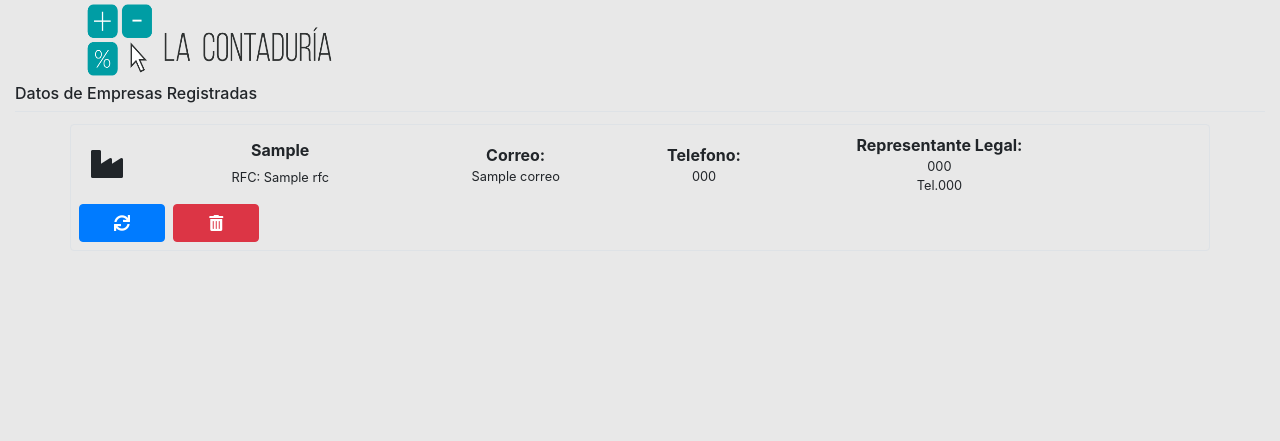
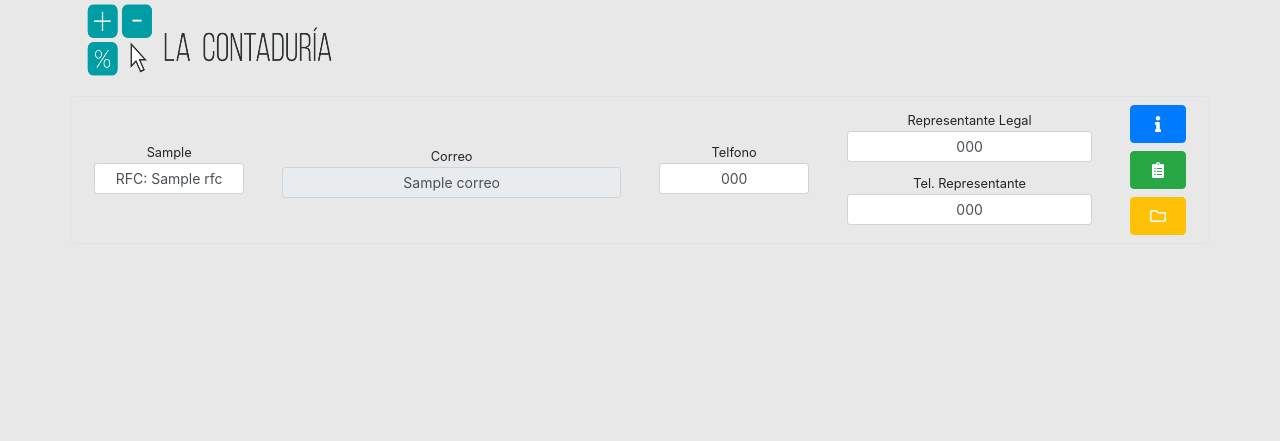
Before and after one commit to D1s4st33r/Contaduria, a PHP site: the page made by application/views/PanelUser/components_user/EmpresasCRUD.php in a window 1280 px wide. Shown: the top 441 px of the page. Run offline with PHP 8.4, Linux system fonts and the light colour scheme; the template is opened without the code that fills it: most values are stand-ins (such as "Sample title", 1, 10 or a date in 2020); data that the repository does not hold is empty.

Commit message:
Valida Clave de registro
Y los botones de EMPRESASCRUD estan por hacerse

```diff
--- a/application/controllers/Formulario.php
+++ b/application/controllers/Formulario.php
@@ -30,9 +30,8 @@ public function General()
 		$data['usuario'] = $this->Usuario;
 		$data['usuario'] += array("tipo" => $this->session_tipo);
 		$data['session'] = $this->session;
-		$id_user['user']=$this->session;
+		$data['user']=$this->session_id;
 		$this->load->view('templates/headerLimpio');
-		$this->load->view('PanelUser/components_user/Validar',$data);
         $this->load->view('PanelUser/components_user/PanelMenu',$data);
 		$this->load->view('formularios/index',$data);
 		$this->load->view('templates/footer');
@@ -42,4 +41,6 @@ public function General()
 
 		}
 
+
+
    }
--- a/application/models/Paneles_Model.php
+++ b/application/models/Paneles_Model.php
@@ -310,7 +310,7 @@ class Paneles_Model extends CI_Model
     {
         $sumaEmpresas = $this->db->select('COUNT(rfc)')
         ->from("empresa")
-        ->where("id_usuario",1)
+        ->where("id_usuario",$id_usuario)
         ->get()
         ->result_array()[0]["COUNT(rfc)"];
     $usuarios= array(
@@ -319,12 +319,12 @@ class Paneles_Model extends CI_Model
     return $usuarios;
 
     }
-    public function getInfoEmpresas()
+    public function getInfoEmpresas($id_usuario)
     {
 
         $Empleados = $this->db->select('rfc,razonSocial,correo,telefono,representantelegal,telrepresentante')
             ->from("empresa")
-            ->where("id_usuario",1)
+            ->where("id_usuario",$id_usuario)
             ->get()
             ->result_array();
 
--- a/application/views/PanelUser/components_user/EmpresasCRUD.php
+++ b/application/views/PanelUser/components_user/EmpresasCRUD.php
@@ -1,58 +1,58 @@
 
 
-
-        <?php if( "0" == $estadisticas["Empresas"]):?>
+          <?php if( "0" == $estadisticas["Empresas"]):?>
         <div class=" col-12 p-2 " >
           <h3 class=" pb-0 pt-1 mb-0 lh-125 text-muted text-center ">
             No hay Registros
           </h3>
           </div>
         <?php else: ?>
-        <h6 class="border-bottom border-gray pb-2 mb-0">Datos de Empresas Registradas</h6>
         <div class="col-12 p-2 text-center">
           <div class="container">
             <?php foreach ($Empleados["Empresas"] as $key => $value) :?>
-            <div class="row p-1 my-1 border-bottom align-items-center border rounded" >
-            <i class=" mx-3 fas fa-industry fa-2x  "></i>
-              <div class="col-sm-1 col-md-1 col-lg-3 ">
+            <div class="row p-1 my-1 border-bottom align-items-center border rounded" id="id<?php echo $key ; ?>" >
+              <div class="col-sm-6 col-md-6 col-lg-2">
                 <div class="form-group   p-1 m-0 ">
-                <h6><strong class="text-gray-dark"><?php echo $value['razonSocial'];?></strong></h6>
-                <small class="d-block">RFC: <?php echo $value['rfc'];?></small>
+                    <label class="small disable m-0" for="razonSocial"><?php echo $value['razonSocial'];?></label>
+                  <label  name="id" class="form-control form-control-sm text-center"> RFC: <?php echo $value['rfc'];?></label>
+                </div>
+              </div>
+              <div class="col-sm-6 col-md-6 col-lg-4">
+                <div class="form-group   p-1 m-0 ">
+                    <label class="small disable m-0" for="correo">Correo</label>
+                    <input type="text" value="<?php echo $value['correo'];?>" name="correo" class="form-control form-control-sm text-center" readonly>
                 </div>
               </div>
               <div class="col-sm-6 col-md-6 col-lg-2">
                 <div class="form-group   p-1 m-0 ">
-                    <strong>Correo:</strong>
-                    <small class="d-block"><?php echo $value['correo'];?></small>
-
-
-                </div>
-              </div>
-              <div class="col-sm-6 col-md-6 col-lg-2">
-                <div class="form-group   p-1 m-0 ">
-                    <strong>Telefono:</strong>
-                    <small class="d-block"><?php echo $value['telefono'];?></small>
+                    <label class="small disable m-0" for="telefono">Telfono</label>
+                    <label  name="telefono" class="form-control form-control-sm text-center"><?php echo $value['telefono'];?></label>
                 </div>
               </div>
               <div class="col-sm-6 col-md-6 col-lg-3">
                 <div class="form-group   p-1 m-0 ">
-                    <strong>Representante Legal:</strong>
-                    <small class="d-block"><?php echo $value['representantelegal'];?></small>
-                    <small class="d-block">Tel.<?php echo $value['telrepresentante'];?></small>
+                  <label class="small disable m-0" for="Representante">Representante Legal</label>
+                  <label  name="representantelegal" class="form-control form-control-sm text-center"><?php echo $value['representantelegal'];?></label>
+                  <label class="small disable m-0" for="Representante">Tel. Representante</label>
+                  <label  name="telrepresentante" class="form-control form-control-sm text-center"><?php echo $value['telrepresentante'];?></label>
                 </div>
               </div>
 
+              <div class="col-sm-12 col-lg-1">
                 <div class="container">
                   <div class="row">
-                    <div class="col-sm-1 col-lg-1 p-1">
-                    <a class="btn btn-primary btn-xs  btn-block text-white" onclick=" return updateContador('id<?php echo $key ; ?>','<?php echo base_url("ActualizarUsuario").$session; ?>')"> <i class='fas fa-sync'></i>  </a>
+                    <div class="col-sm-6 col-lg-12 p-1">
+                    <a class="btn btn-primary btn-md  btn-block text-white"data-toggle="modal" data-target="#myModal"></button> <i class='fas fa-info'></i>  </a>
                     </div>
-                    <div class="col-sm-6 col-lg-1 p-1">
-                    <a class="btn btn-danger btn-xs  btn-block text-white" onclick=" return EliminarUsuario('id<?php echo $key ; ?>','<?php echo base_url("EliminarUsuario").$session; ?>')"> <i class='fas fa-trash-alt'></i>  </a>
+                    <div class="col-sm-6 col-lg-12 p-1">
+                    <a class="btn btn-success btn-md  btn-block text-white" onclick=" return EliminarUsuario('id<?php echo $key ; ?>','<?php echo base_url("EliminarUsuario").$session; ?>')"> <i class='fas fa-clipboard-list'></i>  </a>
+                    </div>
+                    <div class="col-sm-6 col-lg-12 p-1">
+                    <a class="btn btn-warning btn-md  btn-block text-white" onclick=" return EliminarUsuario('id<?php echo $key ; ?>','<?php echo base_url("EliminarUsuario").$session; ?>')"> <i class='far fa-folder'></i>  </a>
                     </div>
                   </div>
                 </div>
-
+              </div>
             </div>
             <?php endforeach;?>
           </div>
--- a/application/views/PanelUser/components_user/Solicitud_Registro.php
+++ b/application/views/PanelUser/components_user/Solicitud_Registro.php
@@ -1,4 +1,4 @@
-<form class="form-inline">
+<form action="<?php echo base_url()."Login/ValidarRegistro"?>" class="form-inline" id="solicitud">
 <h6 class="d-block">Para registrar una empresa nueva, necesita ingresar la clave que su Contador asignado le proporcionó con anterioridad. </h6>
 
 
@@ -17,7 +17,7 @@
     <label for="inputPassword2" class="sr-only">Ingrese la clave</label>
     <input type="password" class="form-control" name="ClaveRegistro" id="ClaveRegistro" placeholder="Ingrese su clave">
   </div>
-  <button type="button" class="btn btn-primary mb-2" onclick="return ValidarClave('<?php echo base_url("ValidarRegistro").$session;?>')">Ir a Registro</button>
+  <button type="submit" class="btn btn-primary mb-2">Ir a Registro</button>
   <br>
   <h6>En caso de no tener una clave, debe solicitar una.</h6>
   <br>
```
Also changed, not shown: application/controllers/Login.php (+14 -6 lines), application/controllers/Panel_user.php (+10 -21 lines), application/models/Formularios_Model.php (+6 -1 lines), application/views/PanelUser/components_user/Validar.php (deleted, +0 -19 lines), application/views/PanelUser/components_user/totales.php (+2 -34 lines), application/views/formularios/index.php (+36 -8 lines), public/js/Res_Empresa.js (+59 -4 lines), 8 other files.
